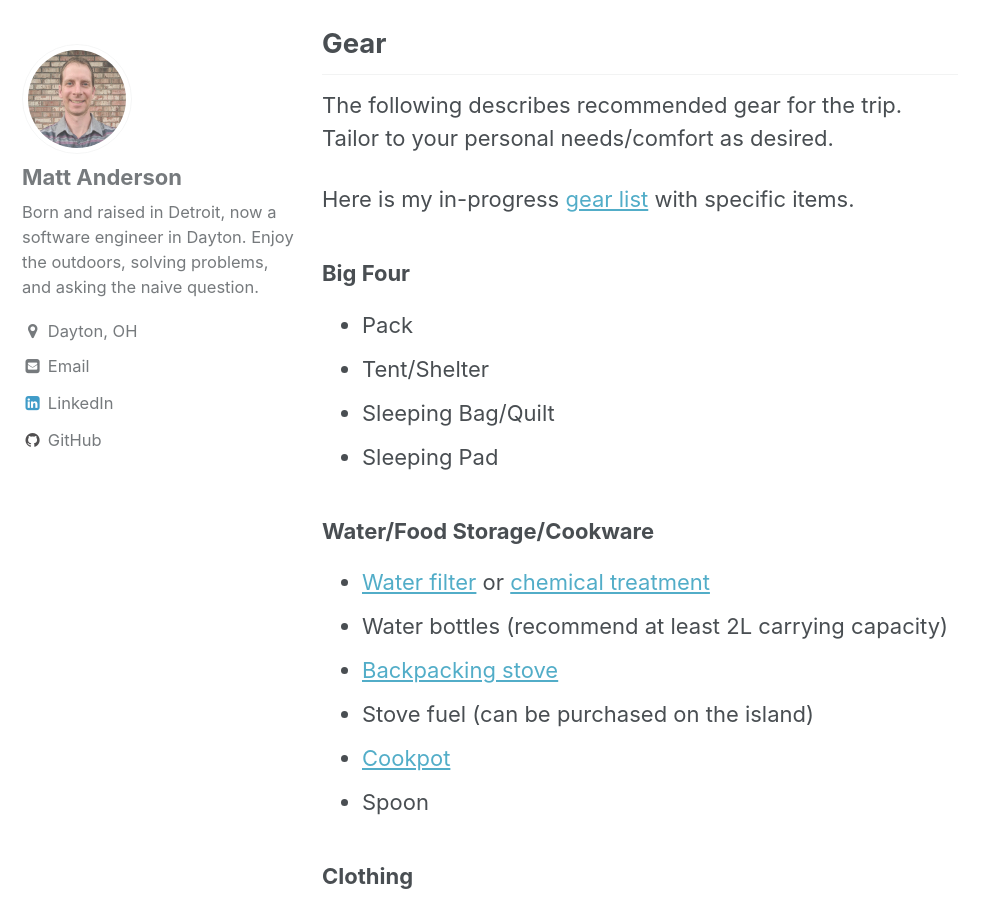
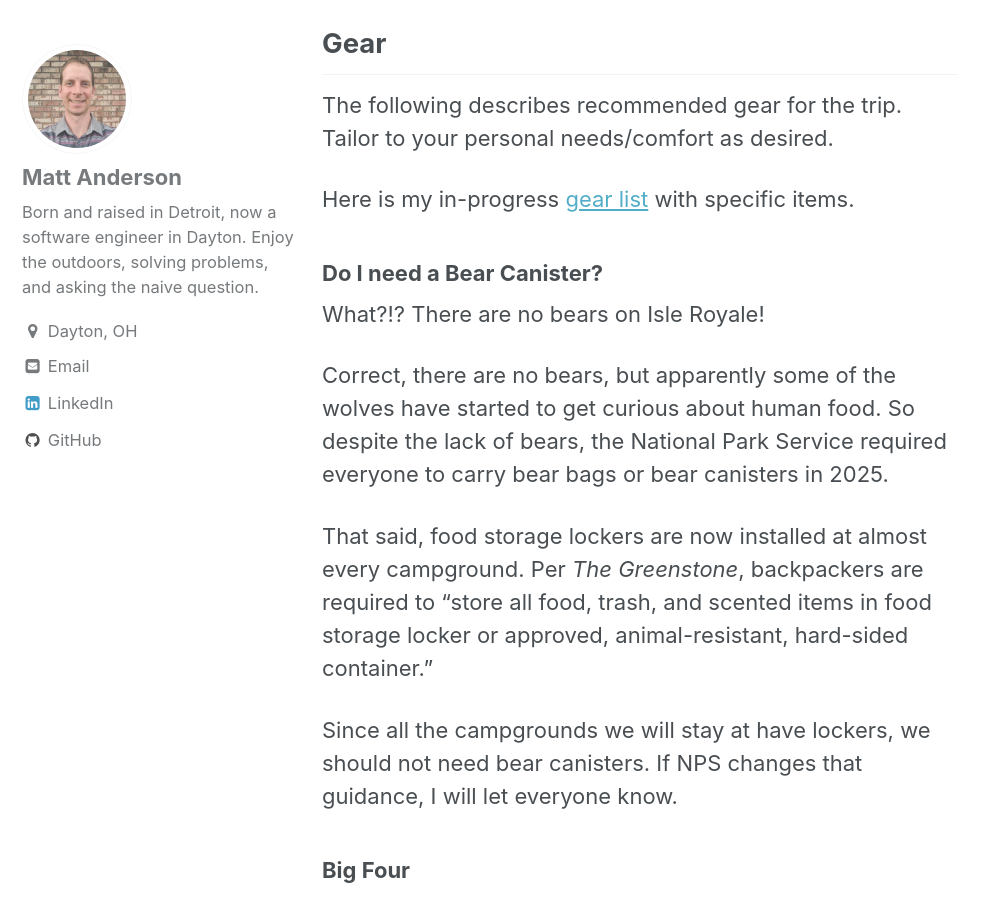
Before and after one commit to mattbanderson/mattbanderson.github.io, a Jekyll site: the page built from _pages/isle-royale-trip-2026.md, in a window 1280 px wide and 900 px high, scrolled down 3923 px. Shown: the whole window, without its empty margins (0-986 px from the left). Built offline with Jekyll 4.4.1, drawn with Linux system fonts in a browser that asks for light colours.

Commit message:
Add bear canister info to ISRO trip plan

```diff
--- a/_pages/isle-royale-trip-2026.md
+++ b/_pages/isle-royale-trip-2026.md
@@ -105,6 +105,16 @@ The cost for the ferry is $110-250 per person depending on the option.
 The following describes recommended gear for the trip. Tailor to your personal needs/comfort as desired.
 
 Here is my in-progress [gear list](https://lighterpack.com/r/sgkg6z) with specific items.
+
+### Do I need a Bear Canister?
+
+What?!? There are no bears on Isle Royale!
+
+Correct, there are no bears, but apparently some of the wolves have started to get curious about human food. So despite the lack of bears, the National Park Service required everyone to carry bear bags or bear canisters in 2025.
+
+That said, food storage lockers are now installed at almost every campground. Per _The Greenstone_, backpackers are required to "store all food, trash, and scented items in food storage locker or approved, animal-resistant, hard-sided container."
+
+Since all the campgrounds we will stay at have lockers, we should not need bear canisters. If NPS changes that guidance, I will let everyone know.
 
 ### Big Four
 
```
